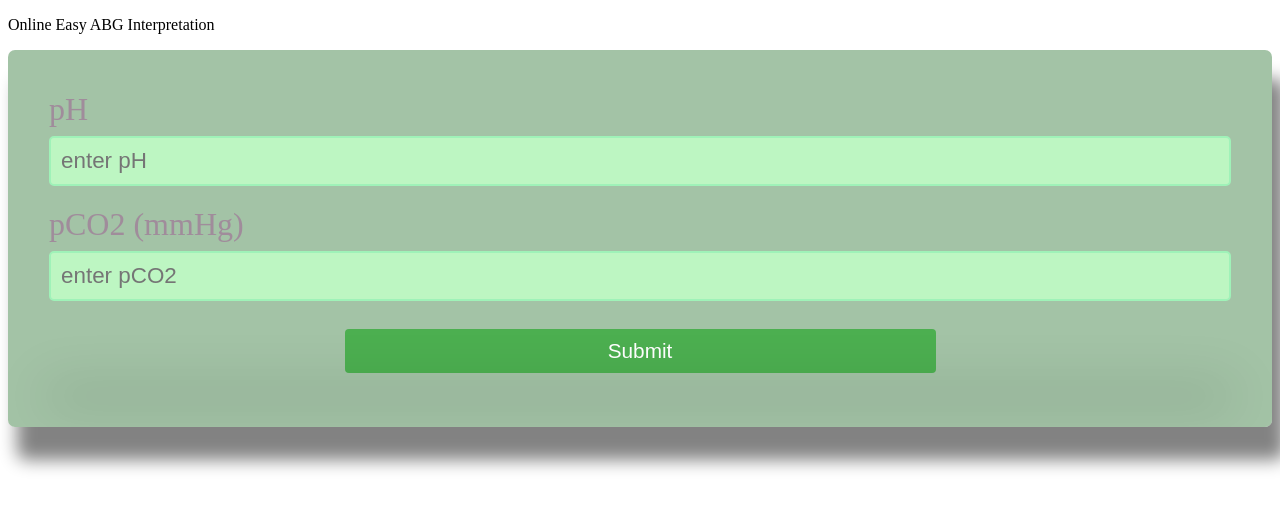
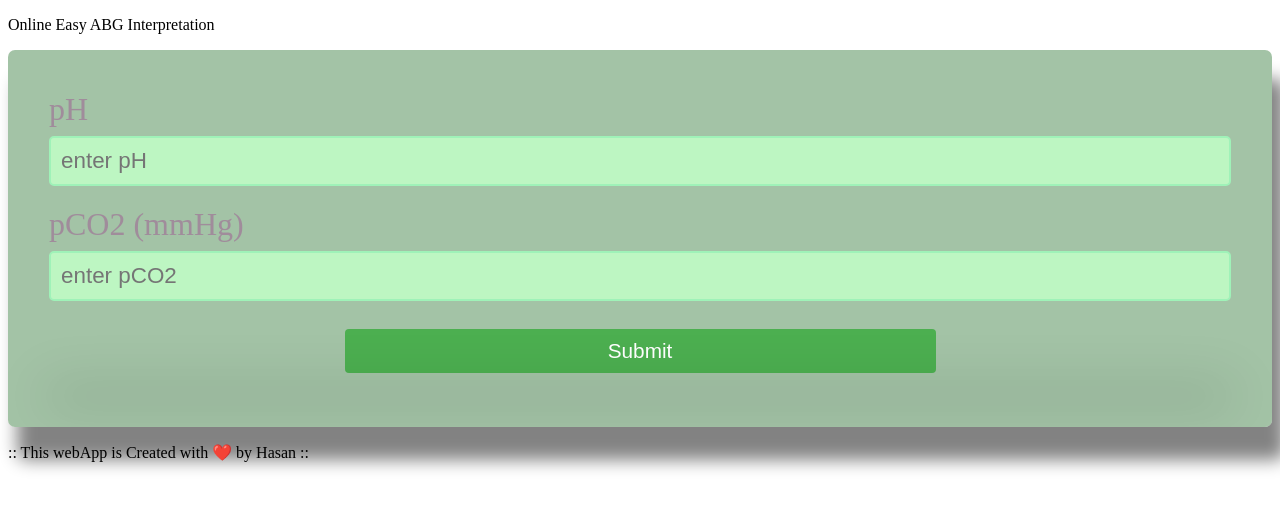
Before and after one commit to hasanUseGH/github.io-abg, a plain HTML site: page index.html in a window 1280 px wide. Drawn offline with Linux system fonts and the light colour scheme.

Commit message:
Update index.html

```diff
--- a/index.html
+++ b/index.html
@@ -53,7 +53,9 @@
             </div>
         </div>
     </div>
-
+ <div id="abgFooter">
+        <p>:: This webApp is Created with ❤️ by Hasan ::</p>
+    </div>
     <script src="script.js"></script>
 </body>
 
```
